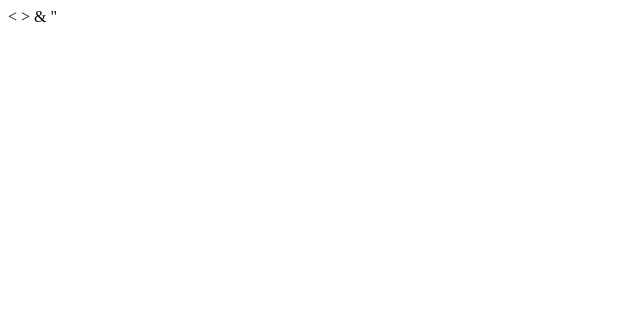
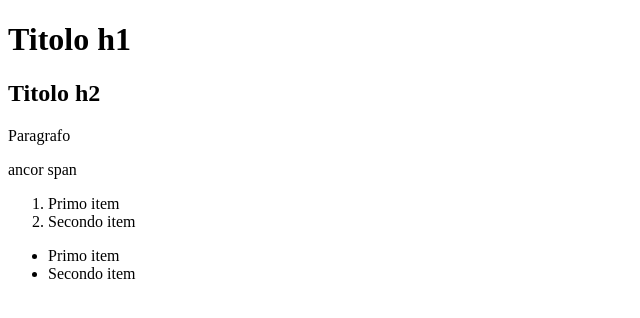
Before and after one commit to NunzioDiCroce/FrontEnd, a plain HTML site: page index.html in a window 1280 px wide. Shown: the whole page, without its empty margins (0-640 px from the left). Drawn offline with Linux system fonts and the light colour scheme.

Commit message:
Update index.html

```diff
--- a/index.html
+++ b/index.html
@@ -9,7 +9,19 @@
 
 </head>
 <body>
-    &lt &gt &amp &quot
+    <h1>Titolo h1</h1>
+    <h2>Titolo h2</h2>
+    <p>Paragrafo</p>
+    <a>ancor</a>
+    <span>span</span>
+    <ol>
+        <li>Primo item</li>
+        <li>Secondo item</li>
+    </ol>
+    <ul>
+        <li>Primo item</li>
+        <li>Secondo item</li>
+    </ul>
 
 </body>
 </html>
```
